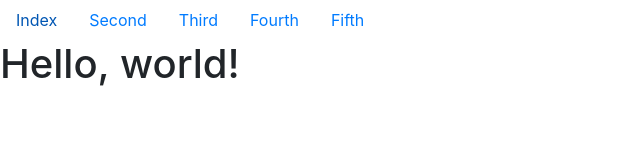
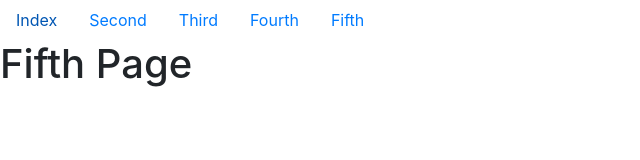
Before and after one commit to maggiechustckie/bootstraps, a plain HTML site: page fifth.html in a window 1280 px wide. Shown: the whole page, without its empty margins (0-640 px from the left). Drawn offline with nearby package versions, Linux system fonts and the light colour scheme.

Commit message:
Update fifth

```diff
--- a/fifth.html
+++ b/fifth.html
@@ -33,9 +33,8 @@
   </li>
 
 </ul>
-    <h1>Hello, world!</h1>
-
-    <!-- Optional JavaScript -->
+	  <h1>Fifth Page</h1>
+  <!-- Optional JavaScript -->
     <!-- jQuery first, then Popper.js, then Bootstrap JS -->
     <script src="https://code.jquery.com/jquery-3.3.1.slim.min.js" integrity="sha384-q8i/X+965DzO0rT7abK41JStQIAqVgRVzpbzo5smXKp4YfRvH+8abtTE1Pi6jizo" crossorigin="anonymous"></script>
     <script src="https://cdnjs.cloudflare.com/ajax/libs/popper.js/1.14.3/umd/popper.min.js" integrity="sha384-ZMP7rVo3mIykV+2+9J3UJ46jBk0WLaUAdn689aCwoqbBJiSnjAK/l8WvCWPIPm49" crossorigin="anonymous"></script>
```
